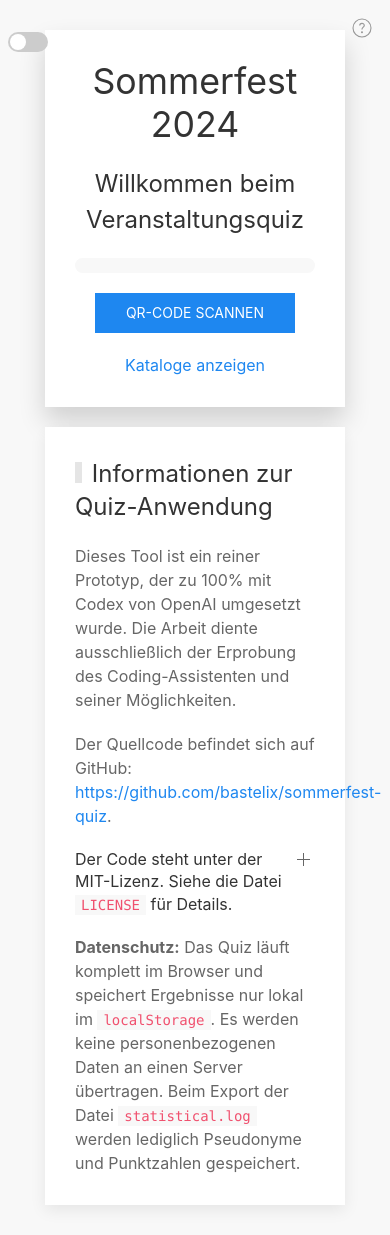
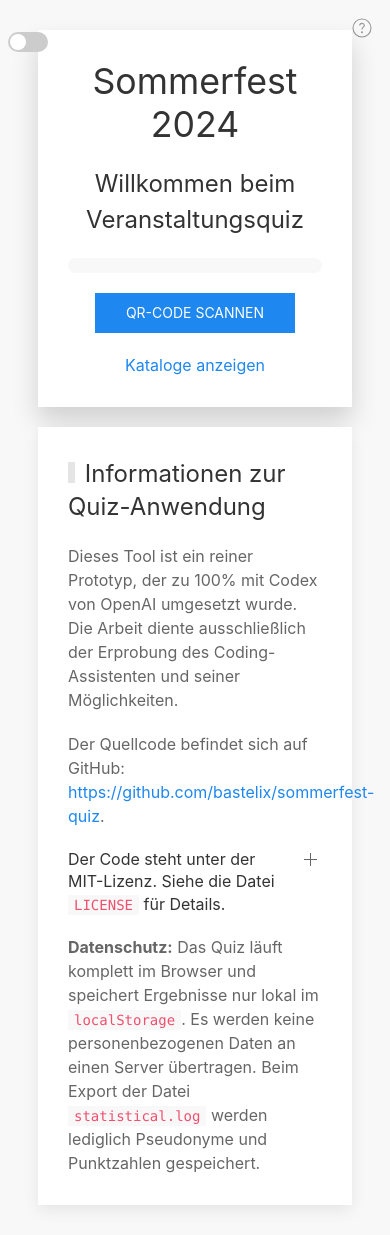
Before and after one commit to bastelix/sommerfest-quiz, a Python web app: template templates/index.html in a window 390 px wide. Run offline with Jinja, Linux system fonts and the light colour scheme; the template is opened without the code that fills it, so the values that code supplies are empty; some libraries are stand-ins or nearby versions.

Commit message:
Add mobile side padding

```diff
--- a/templates/index.html
+++ b/templates/index.html
@@ -132,6 +132,12 @@
       }
       .mc-option input {
         transform: scale(1.3);
+      }
+    }
+    @media (max-width: 639px) {
+      .uk-container {
+        padding-left: 8px;
+        padding-right: 8px;
       }
     }
   </style>
```
Also changed, not shown: 1 other file.
